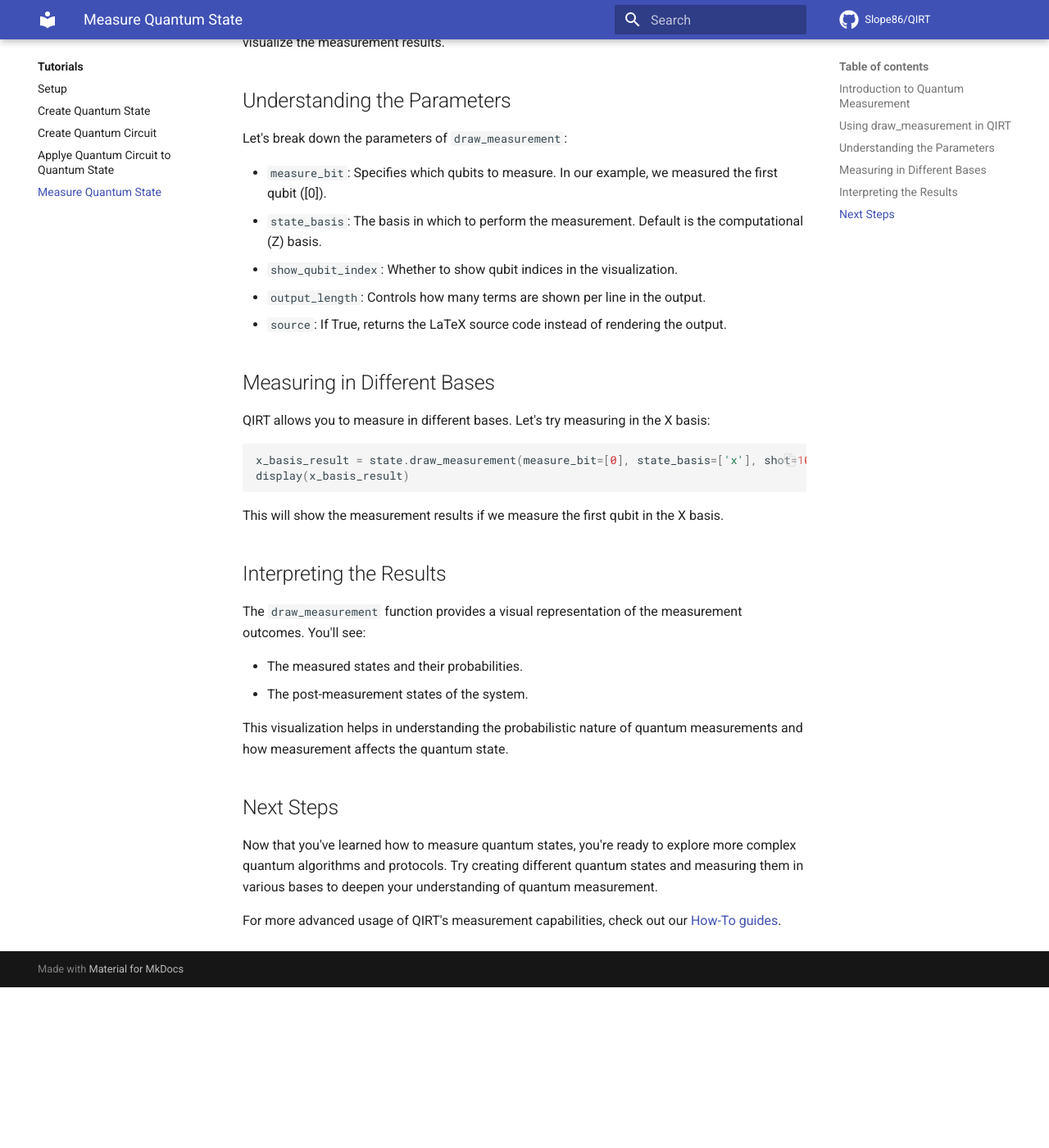
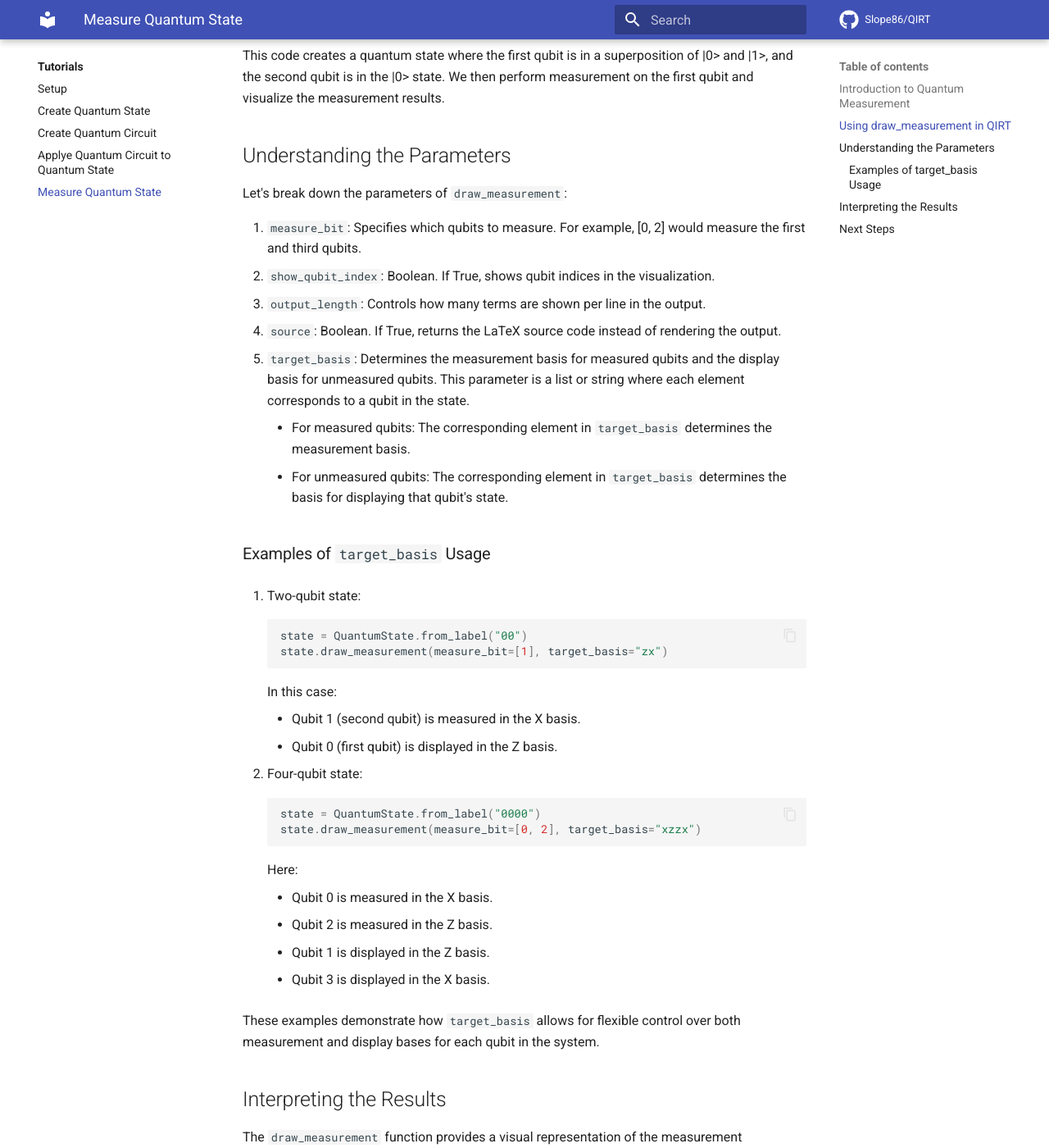
Before and after one commit to Slope86/QIRT, an MkDocs documentation site: the page built from docs/tutorials/measure-quantum-state.md, in a window 1280 px wide and 1400 px high, scrolled down 854 px. Shown: the whole window at 82% size. Built offline with MkDocs 1.6.1 and Material for MkDocs 9.7.7, drawn with Linux system fonts in a browser that asks for light colours; comment, search, counter and statistics services are not loaded; before the commit the page ends 2058 px from its top, so only the background shows below that; some of the changed text lies outside the part shown.

Commit message:
refactor: Update draw method in QuantumState class

````diff
--- a/docs/tutorials/measure-quantum-state.md
+++ b/docs/tutorials/measure-quantum-state.md
@@ -14,13 +14,15 @@ QIRT provides a powerful `draw_measurement` method that allows you to visualize
 from QIRT import QuantumState
 
 # Create a quantum state
-state = QuantumState.from_label('+0')  # Creates the state (|00> + |10>) / sqrt(2)
+state = QuantumState.from_label("01","10")  # Creates the state (|01> + |10>) / sqrt(2)
 
 # Measure the state and show the results
-state.draw_measurement(measure_bit=[0], shot=1000)
+state.draw_measurement(measure_bit=[0], target_basis=['z'])
 ```
 
-\>> Output
+\>> Output:
+
+$|\texttt{0}\rangle_{0} : |\texttt{1}\rangle_{1} \\|\texttt{1}\rangle_{0} : |\texttt{0}\rangle_{1} \\$
 
 This code creates a quantum state where the first qubit is in a superposition of |0> and |1>, and the second qubit is in the |0> state. We then perform measurement on the first qubit and visualize the measurement results.
 
@@ -28,22 +30,44 @@ This code creates a quantum state where the first qubit is in a superposition of
 
 Let's break down the parameters of `draw_measurement`:
 
-- `measure_bit`: Specifies which qubits to measure. In our example, we measured the first qubit ([0]).
-- `state_basis`: The basis in which to perform the measurement. Default is the computational (Z) basis.
-- `show_qubit_index`: Whether to show qubit indices in the visualization.
-- `output_length`: Controls how many terms are shown per line in the output.
-- `source`: If True, returns the LaTeX source code instead of rendering the output.
+1. `measure_bit`: Specifies which qubits to measure. For example, [0, 2] would measure the first and third qubits.
+1. `show_qubit_index`: Boolean. If True, shows qubit indices in the visualization.
+1. `output_length`: Controls how many terms are shown per line in the output.
+1. `source`: Boolean. If True, returns the LaTeX source code instead of rendering the output.
+1. `target_basis`: Determines the measurement basis for measured qubits and the display basis for unmeasured qubits. This parameter is a list or string where each element corresponds to a qubit in the state.
 
-## Measuring in Different Bases
+    - For measured qubits: The corresponding element in `target_basis` determines the measurement basis.
+    - For unmeasured qubits: The corresponding element in `target_basis` determines the basis for displaying that qubit's state.
 
-QIRT allows you to measure in different bases. Let's try measuring in the X basis:
+### Examples of `target_basis` Usage
 
-```python
-x_basis_result = state.draw_measurement(measure_bit=[0], state_basis=['x'], shot=1000)
-display(x_basis_result)
-```
+1. Two-qubit state:
 
-This will show the measurement results if we measure the first qubit in the X basis.
+    ```python
+    state = QuantumState.from_label("00")
+    state.draw_measurement(measure_bit=[1], target_basis="zx")
+    ```
+
+    In this case:
+
+    - Qubit 1 (second qubit) is measured in the X basis.
+    - Qubit 0 (first qubit) is displayed in the Z basis.
+
+1. Four-qubit state:
+
+    ```python
+    state = QuantumState.from_label("0000")
+    state.draw_measurement(measure_bit=[0, 2], target_basis="xzzx")
+    ```
+
+    Here:
+
+    - Qubit 0 is measured in the X basis.
+    - Qubit 2 is measured in the Z basis.
+    - Qubit 1 is displayed in the Z basis.
+    - Qubit 3 is displayed in the X basis.
+
+These examples demonstrate how `target_basis` allows for flexible control over both measurement and display bases for each qubit in the system.
 
 ## Interpreting the Results
 
````
